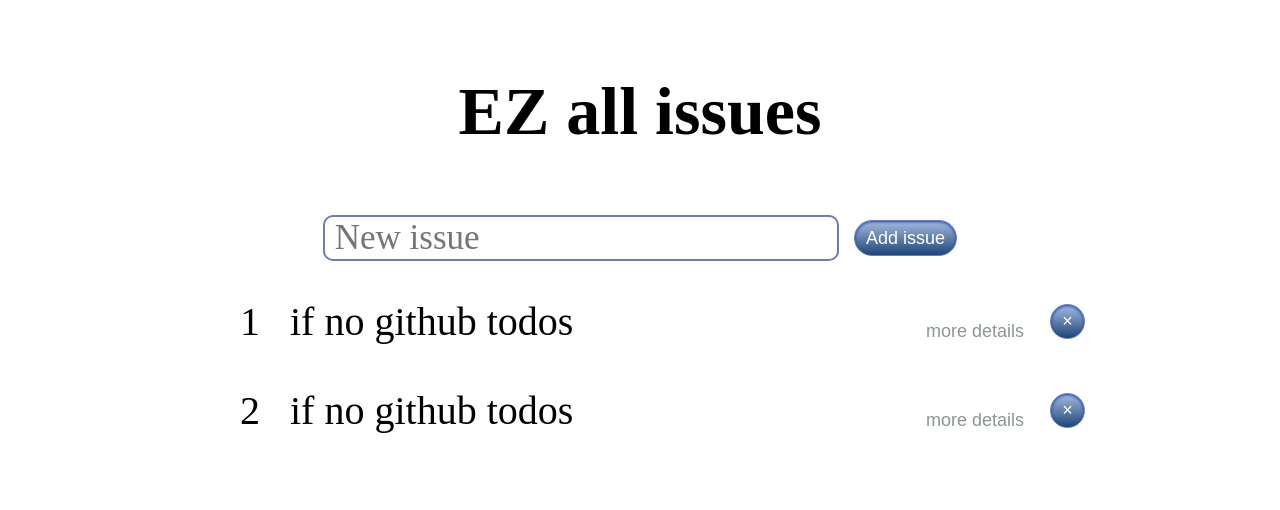
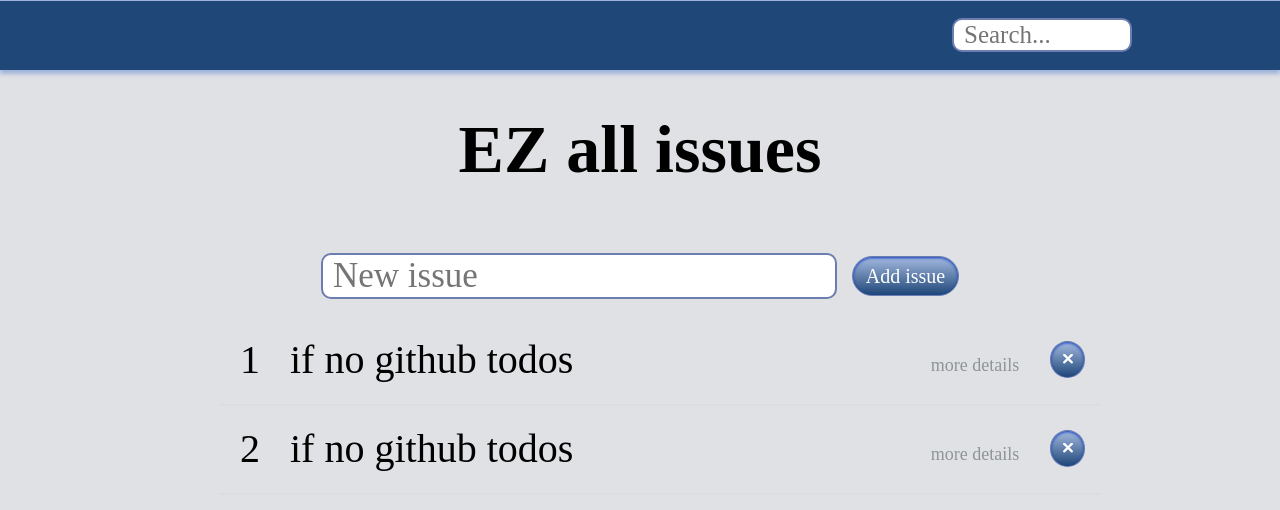
Before and after one commit to randomdima/EZ, a React (Create React App) app in the folder webapp/: page / in a window 1280 px wide. Shown: the top 510 px of the page. Built offline with nearby package versions, Linux system fonts and the light colour scheme; no server answers.

Commit message:
search bar

```diff
--- a/webapp/src/AddTodoProp/AddProp.js
+++ b/webapp/src/AddTodoProp/AddProp.js
@@ -23,9 +23,9 @@ class AddProp extends React.Component {
                 <div className="hidenProps">
                     <ul style={{ listStyle: 'none' }}>
                         <li>User: {data.user.login}</li>
-                        <li>Discription: {data.body ? <div>{data.body}</div> : <div>no discription</div>}</li>
+                        <li> {data.body ? <div>Discription: {data.body}</div> : <div>no discription</div>}</li>
                         <li>State: {data.state}</li>
-                        <li>Labels: {data.labels.length ? <div>{data.labels[0].name}</div> : <div>no labels</div>}</li>
+                        <li> {data.labels.length ? <div>Labels: {data.labels[0].name}</div> : <div>no labels</div>}</li>
                     </ul>
 
                 </div>
--- /dev/null
+++ b/webapp/src/AddTodoProp/SearchBar.js
@@ -0,0 +1,30 @@
+import React from 'react'
+import './prop.css'
+
+
+class SearchBar extends React.Component {
+    constructor(props) {
+        super(props);
+        this.handleFilterTextChange = this.handleFilterTextChange.bind(this);
+    }
+
+    handleFilterTextChange(e) {
+        this.props.onFilterTextChange(e.target.value);
+    }
+
+    render() {
+        return (
+            <form className='form-searchbar'>
+                <input
+                    className='input-searchbar-text'
+                    type="text"
+                    placeholder="Search..."
+                    value={this.props.filterText}
+                    onChange={this.handleFilterTextChange}
+                />
+            </form>
+        );
+    }
+}
+
+export default SearchBar
--- /dev/null
+++ b/webapp/src/AddTodoProp/prop.css
@@ -0,0 +1,29 @@
+.form-searchbar {
+    display: flex;
+    align-items: center;
+}
+
+input:focus::placeholder {
+    color: transparent;
+}
+
+.input-searchbar-text {
+    width: 50%;
+    padding-left: 10px;
+    border: 2px solid #6c7db0;
+    border-radius: 10px;
+    font-size: 25px;
+    font-family: cursive;
+}
+
+.input-searchbar-text:focus {
+    border-color: #2188ff;
+    outline: none;
+    box-shadow: inset 0 .5px 1px rgba(27, 31, 35, .075), 0 0 0 0.05em rgba(3, 102, 214, .3);
+}
+
+.hidenProps {
+    margin-left: 10rem;
+    font-family: cursive;
+    font-size: 40px;
+}
--- a/webapp/src/App.js
+++ b/webapp/src/App.js
@@ -1,12 +1,10 @@
 import React from 'react';
 import TodoList from './Todo/TodoList/TodoList';
 import AddTodo from './Todo/AddTodo/AddTodo';
+import SearchBar from './AddTodoProp/SearchBar'
 
-class App extends React.Component {
-  constructor(props) {
-    super(props);
-    this.state = {
-      todos: [{
+
+const TODOS = [{
   id: 1,
   completed: false,
   title: 'if no github todos',
@@ -20,8 +18,18 @@ class App extends React.Component {
   url: 'https://api.github.com/repos/randomdima/ez/issues/24',
   state: 'open'
 }]
+
+class App extends React.Component {
+  constructor(props) {
+    super(props);
+    this.state = {
+      todos: TODOS,
+      filterText: '',
+      stateOpen: false
     }
     this.removeTodo = this.removeTodo.bind(this);
+    this.addTodo = this.addTodo.bind(this);
+    this.handleFilterTextChange = this.handleFilterTextChange.bind(this);
   }
 
   componentDidMount() {
@@ -33,26 +41,53 @@ class App extends React.Component {
   }
 
 
-  addTodo = (title) => {
+  addTodo(title) {
     this.setState({
-      todos: [...this.state.todos, { title: title, id: Date.now(), state: 'open' }]
+      todos: [...this.state.todos, { title: title, id: Date.now(), state: 'qwe' }]
     })
   }
+
   removeTodo(id) {
     const todos = this.state.todos.filter(todo => todo.id !== id);
     this.setState({ todos })
   }
 
+  handleFilterTextChange(filterText) {
+    this.setState({
+      filterText: filterText
+    });
+  }
+
+
   render() {
     return (
       <div>
+
+        <div className='navBar'>
+          <div className='leftBar'>
+            <SearchBar
+              filterText={this.state.filterText}
+              stateOpen={this.state.stateOpen}
+              onFilterTextChange={this.handleFilterTextChange}
+              onStateOpen={this.handleStateOpen} />
+          </div>
+        </div>
+
         <div className="header">
           <b> EZ all issues </b>
         </div>
+
+        <div className='mainBar'>
+          <div className='centerBar'>
             <AddTodo onCreate={this.addTodo} />
-        {this.state.todos.length ? <TodoList removeTodo={this.removeTodo} todos={this.state.todos}></TodoList> :
-          <p>No todos</p>
-        }
+            {this.state.todos.length ? <TodoList
+              removeTodo={this.removeTodo}
+              todos={this.state.todos}
+              filterText={this.state.filterText}></TodoList> :
+              <p>No todos</p>}
+          </div>
+
+        </div>
       </div >
     )
   }
--- a/webapp/src/Todo/AddTodo/AddTodo.css
+++ b/webapp/src/Todo/AddTodo/AddTodo.css
@@ -1,10 +1,10 @@
-    form {
+.form-add-todo {
     display: flex;
     justify-content: center;
     align-items: center;
 }
 
-    input {
+.input-add-todo-text {
     width: 50%;
     padding-left: 10px;
     min-width: 500px;
@@ -14,8 +14,30 @@
     font-family: cursive;
 }
 
-    input:focus {
+input:focus::placeholder {
+    color: transparent;
+}
+
+.input-add-todo-text:focus {
     border-color: #2188ff;
     outline: none;
     box-shadow: inset 0 .5px 1px rgba(27, 31, 35, .075), 0 0 0 0.05em rgba(3, 102, 214, .3);
 }
+
+.buttom-add-todo {
+    align-self: center;
+    outline: none;
+    box-shadow: inset 0px 1px 3px 0px #0b3aba;
+    background: linear-gradient(to bottom, #9eb4db 5%, #1f4778 100%);
+    background-color: #9eb4db;
+    border-radius: 50px;
+    border: 1px solid #6c7db0;
+    margin-left: 15px;
+    cursor: pointer;
+    color: #ffffff;
+    line-height: 35px;
+    left: 1px;
+    padding: 0.1rem 0.8rem 0.1rem 0.8rem;
+    font-family: cursive;
+    font-size: 20px;
+}
--- a/webapp/src/Todo/AddTodo/AddTodo.js
+++ b/webapp/src/Todo/AddTodo/AddTodo.js
@@ -14,9 +14,12 @@ function AddTodo({ onCreate }) {
         }
     }
     return (
-        <form onSubmit={submitTodo}>
-            <input value={value} onChange={event => setValue(event.target.value)} placeholder={'New issue'} />
-            <button type="submit" >
+        <form onSubmit={submitTodo} className='form-add-todo'>
+            <input
+                value={value}
+                onChange={event => setValue(event.target.value)} placeholder={'New issue'}
+                className='input-add-todo-text' />
+            <button type="submit" className='buttom-add-todo'>
                 Add issue
             </button>
         </form>
--- a/webapp/src/Todo/TodoItem/TodoItem.css
+++ b/webapp/src/Todo/TodoItem/TodoItem.css
@@ -8,61 +8,51 @@
     display: grid;
     justify-self: center;
     margin: auto;
-     width: 80%;
+    width: 80%;
     min-width: 850px;
     padding: 1rem;
     grid-template-columns: 50px auto 120px 50px;
     font-family: cursive;
     font-size: 40px;
-}
-
-.hidenProps {
-    overflow: hidden;
-    transition: max-height 10s ease-out;
-    height: auto;
-    max-height: 600px;
-    justify-self: center;
-    margin: auto;
-    padding-left: 10rem;
-    width: 80%;
-    min-width: 800px;
-    font-family: cursive;
-    font-size: 40px;
+    box-shadow: 0px 2px 0px #a2abb315;
 }
 
 span {
     padding: 5px;
 }
 
-button {
+.remove-button-icon {
+    width: 10px;
+    height: 10px;
+    padding-top: 0.1rem;
+}
+
+.remove-button {
     align-self: center;
     outline: none;
-    line-height: 80%;
     box-shadow: inset 0px 1px 3px 0px #0b3aba;
     background: linear-gradient(to bottom, #9eb4db 5%, #1f4778 100%);
     background-color: #9eb4db;
-    border-radius: 42px;
+    border-radius: 100%;
     border: 1px solid #6c7db0;
     margin-left: 15px;
     cursor: pointer;
     color: #ffffff;
-    font-family: Arial;
-    font-size: 18px;
-    padding: 0.6rem 0.7rem;
+    padding: 0.6rem 0.6rem;
     left: 1px;
 }
 
-button:hover {
+.remove-button:hover {
     background: linear-gradient(to bottom, #1f4778 5%, #9eb4db 100%);
     background-color: #1f4778;
 }
 
-button:active {
+.remove-button:active {
     position: relative;
     top: 1px;
 }
 
-button.todoPropButton {
+.todoPropButton {
     margin: 0;
     padding: 0;
     border: none;
@@ -71,9 +61,11 @@ button.todoPropButton {
     font-size: 18px;
     color: rgb(141, 149, 151);
     padding: 5%;
+    font-family: cursive;
     padding-bottom: 10%;
     align-self: flex-end;
 }
+
 button.todoPropButton:hover {
     text-decoration: underline;
     color: #5d6ea0;
--- a/webapp/src/Todo/TodoItem/TodoItem.js
+++ b/webapp/src/Todo/TodoItem/TodoItem.js
@@ -1,13 +1,14 @@
 import React from 'react'
 import PropTypes from 'prop-types'
 import './TodoItem.css'
+import { ReactComponent as CloseIcon } from './close.svg';
 const AddProp = React.lazy(() => import('../../AddTodoProp/AddProp.js'))
 
 class Button extends React.Component {
     render() {
         return (
             <button className='todoPropButton' {...this.props}>
-                 more details
+                more details
             </button>
         );
     }
@@ -49,7 +50,9 @@ class TodoItem extends React.Component {
                         {prop.todo.title}
                     </span>
                     <Button onClick={this.handleClick} />
-                    <button onClick={() => this.props.removeTodo(prop.todo.id)}>&times;</button>
+                    <button className='remove-button'
+                     onClick={() => this.props.removeTodo(prop.todo.id)}
+                    ><CloseIcon className='remove-button-icon'/></button>
                 </div>
                 <div>{this.state.clicked ? <React.Suspense fallback=''> <AddProp {...prop.todo} /></React.Suspense> : null}</div>
             </div>
--- a/webapp/src/Todo/TodoList/TodoList.css
+++ /dev/null
@@ -1,4 +0,0 @@
-
-ul {
-    margin: 1rem;
-}
--- a/webapp/src/Todo/TodoList/TodoList.js
+++ b/webapp/src/Todo/TodoList/TodoList.js
@@ -1,18 +1,26 @@
 import React from 'react'
 import TodoItem from '../TodoItem/TodoItem'
 import PropTypes from 'prop-types'
-import './TodoList.css'
 
-function TodoList({todos,removeTodo}) {
+function TodoList({ todos, removeTodo, filterText }) {
+    const todo = todos.filter(todo => filterText === "" ||
+        todo.title.toLowerCase().includes(filterText.toLowerCase()))
+        .map((todo, index) =>
+            <TodoItem
+                todo={todo}
+                key={todo.id}
+                index={index}
+                removeTodo={removeTodo} />)
     return (
         <ul>
-            {todos.map((todo, index) => <TodoItem todo={todo} key={todo.id} index={index} removeTodo={removeTodo} />)}
+            {todo}
         </ul>
     )
 }
 TodoList.propTypes = {
     todos: PropTypes.arrayOf(PropTypes.object).isRequired,
-    removeTodo: PropTypes.func.isRequired
+    removeTodo: PropTypes.func.isRequired,
+    filterText: PropTypes.string
 }
 
 export default TodoList
--- a/webapp/src/index.css
+++ b/webapp/src/index.css
@@ -1,10 +1,11 @@
 body {
-    display: flex;
-    justify-content: center;
+    background: #e0e1e4;
+    margin: 0;
 }
 
 .header {
-    margin: 4rem;
+    padding-top: 110px;
+    margin-bottom: 4rem;
     text-align: center;
     font-family: cursive;
     font-size: 68px;
@@ -16,3 +17,34 @@ p {
     font-family: cursive;
     font-size: 40px;
 }
+
+.navBar {
+    margin: 0;
+    position: fixed;
+    width: 100%;
+    height: 70px;
+    display: flex;
+    justify-content: flex-end;
+    align-items: center;
+    box-shadow: 0px 4px 4px #9eb4db;
+    background: linear-gradient(to bottom, #9eb4db 1%, #1f4778 2%);
+    background-color: #9eb4db;
+}
+.centerBar{
+    display: grid;
+    justify-items: center;
+}
+
+.leftBar {
+    margin-left: 2rem;
+}
+
+ul {
+    margin: 1rem;
+    width: 80%;
+
+}
+
+li {
+    padding: 0.5rem;
+}
```
Also changed, not shown: webapp/src/AddTodoProp/asdasd.js (added), webapp/src/Todo/TodoItem/close.svg (added). Lines whose indentation alone changed are shown as unchanged.
